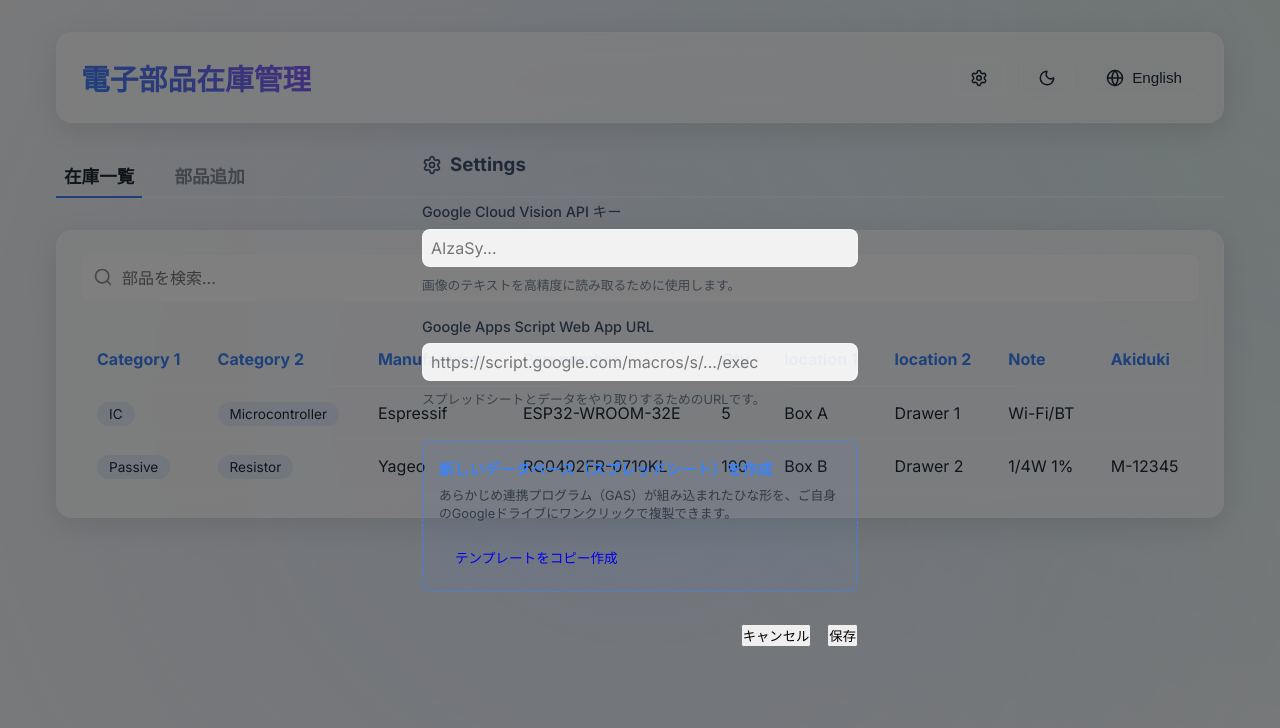
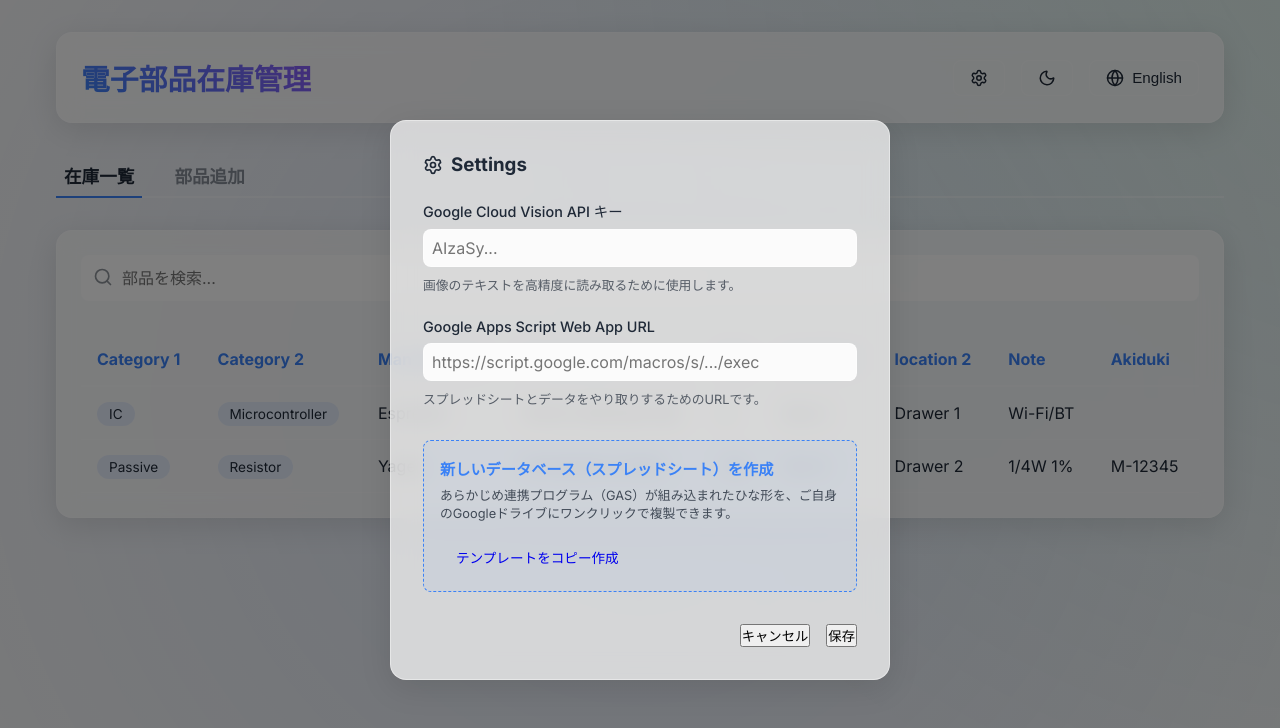
Before and after one commit to jp7dki/PartInventrySystem, a React (Vite) app: page / in a window 1280 px wide. Both pictures are taken after a click on the button 979 px from the left and 77 px from the top of the page. Shown: the top 728 px of the page. Built offline with nearby package versions, Linux system fonts and the light colour scheme.

Commit message:
fix: Settings modal transparent background

```diff
--- a/src/App.jsx
+++ b/src/App.jsx
@@ -41,7 +41,7 @@ function App() {
     <div className="container">
       {showSettings && (
         <div style={{ position: 'fixed', top: 0, left: 0, right: 0, bottom: 0, backgroundColor: 'rgba(0,0,0,0.5)', zIndex: 1000, display: 'flex', alignItems: 'center', justifyContent: 'center' }}>
-          <div className="glass-card" style={{ padding: '2rem', width: '500px', maxWidth: '90%' }}>
+          <div className="glass-panel" style={{ padding: '2rem', width: '500px', maxWidth: '90%', maxHeight: '90vh', overflowY: 'auto' }}>
             <h3 style={{ display: 'flex', alignItems: 'center', gap: '0.5rem', marginBottom: '1.5rem' }}><Settings size={20} /> Settings</h3>
 
             <div style={{ marginBottom: '1.5rem' }}>
```
